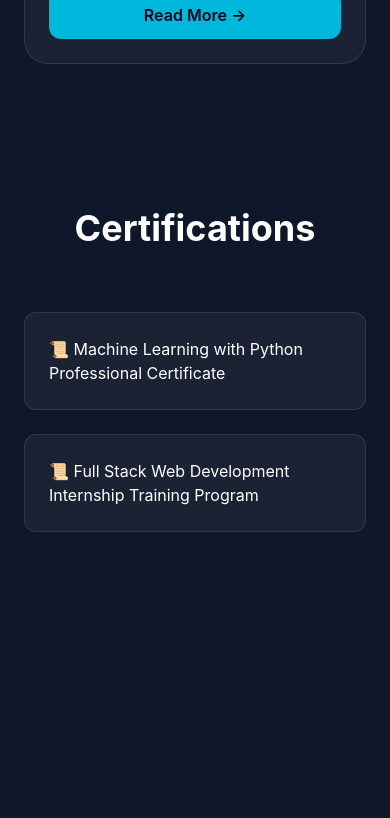
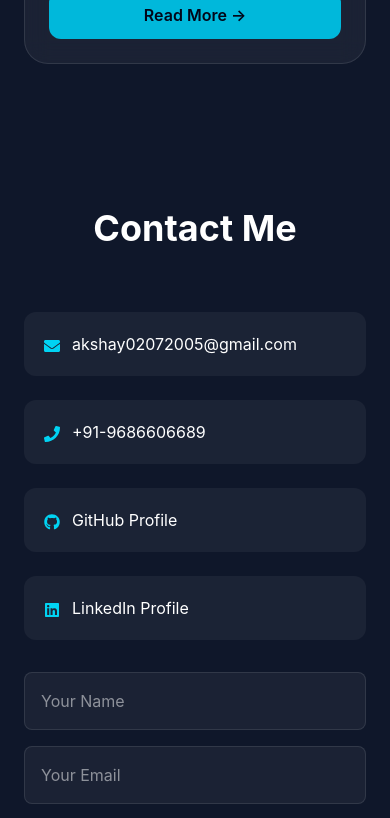
Before and after one commit to Akshay001-A/portfolio, a React app: page / in a window 390 px wide. Shown: the part 9200-10018 px from the top of the page. Built offline with nearby package versions, Linux system fonts and the light colour scheme; the HTML template or start-up script is replaced by a standard one.

Commit message:
removed   Certificates  section

```diff
--- a/src/App.tsx
+++ b/src/App.tsx
@@ -4,7 +4,6 @@ import About from "./components/About";
 import Education from "./components/Education";
 import Skills from "./components/Skills";
 import Projects from "./components/Projects";
-import Certifications from "./components/Certifications";
 import Contact from "./components/Contact";
 import Footer from "./components/Footer";
 
@@ -17,7 +16,6 @@ function App() {
       <Education />
       <Skills />
       <Projects />
-      <Certifications />
       <Contact />
       <Footer />
     </>
--- a/src/components/Certifications.tsx
+++ /dev/null
@@ -1,30 +0,0 @@
-function Certifications() {
-    const certifications = [
-        "Machine Learning with Python Professional Certificate",
-        "Full Stack Web Development Internship Training Program",
-    ];
-
-    return (
-        <section
-            id="certifications"
-            className="min-h-screen px-6 py-20"
-        >
-            <h2 className="text-4xl font-bold text-center mb-16">
-                Certifications
-            </h2>
-
-            <div className="max-w-4xl mx-auto grid md:grid-cols-2 gap-6">
-                {certifications.map((cert, index) => (
-                    <div
-                        key={index}
-                        className="bg-white/5 border border-white/10 rounded-xl p-6"
-                    >
-                        📜 {cert}
-                    </div>
-                ))}
-            </div>
-        </section>
-    );
-}
-
-export default Certifications;
```
